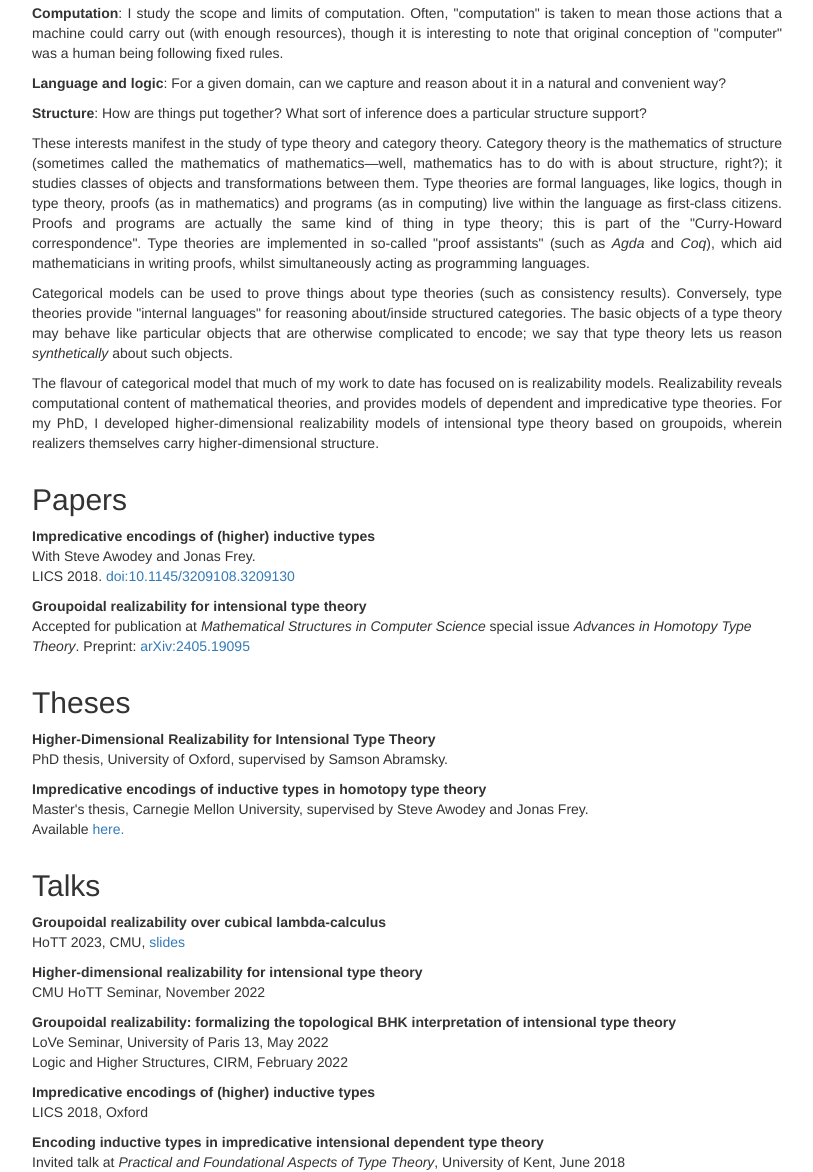
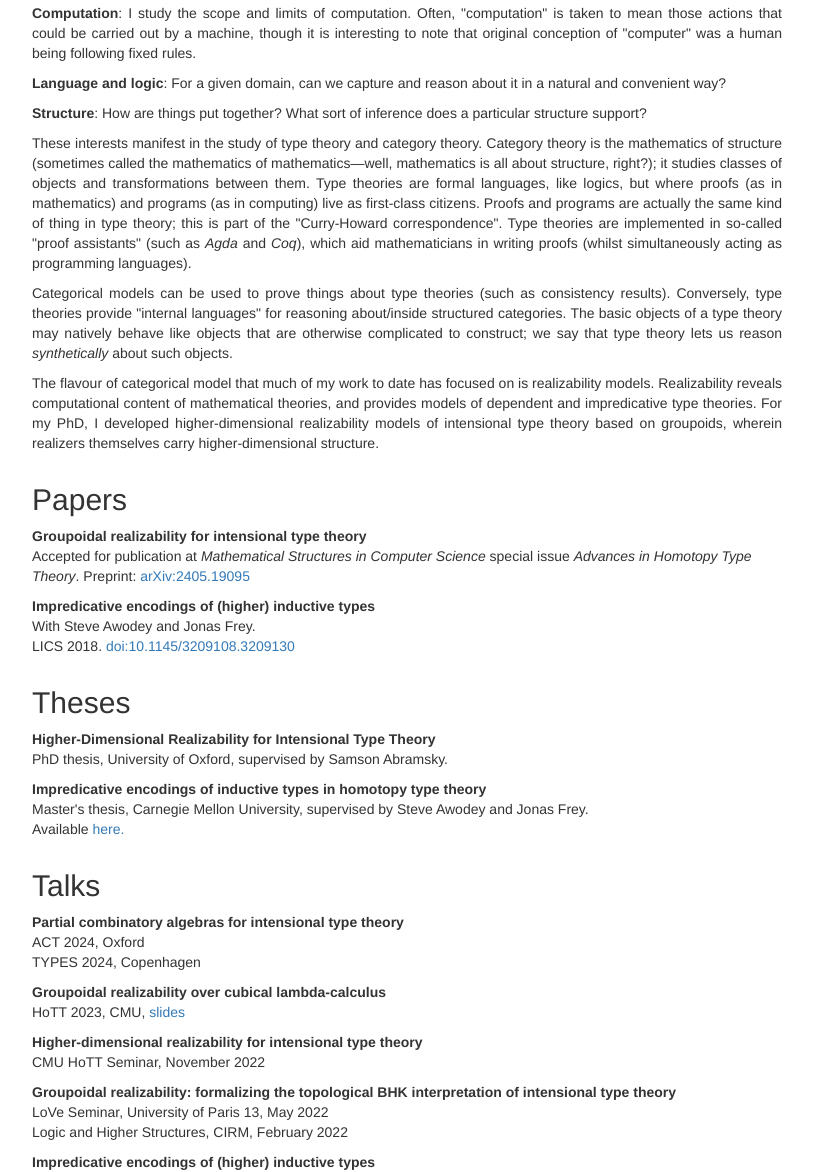
Before and after one commit to slspeight/slspeight.github.io, a plain HTML site: page index.html in a window 1280 px wide. Shown: the part 716-1888 px from the top of the page, without its empty margins (38-851 px from the left). Drawn offline with nearby package versions, Linux system fonts and the light colour scheme.

Commit message:
added talks and made corrections

```diff
--- a/index.html
+++ b/index.html
@@ -147,15 +147,15 @@
 
 <p><b>Keywords</b>: type theory, category theory, realizability, distributed systems</p>
 
-<p><b>Computation</b>: I study the scope and limits of computation. Often, "computation" is taken to mean those actions that a machine could carry out (with enough resources), though it is interesting to note that original conception of "computer" was a human being following fixed rules.</p>
+<p><b>Computation</b>: I study the scope and limits of computation. Often, "computation" is taken to mean those actions that could be carried out by a machine, though it is interesting to note that original conception of "computer" was a human being following fixed rules.</p>
 
 <p><b>Language and logic</b>: For a given domain, can we capture and reason about it in a natural and convenient way?</p>
 
 <p><b>Structure</b>: How are things put together? What sort of inference does a particular structure support?</p>
 
-<p>These interests manifest in the study of type theory and category theory. Category theory is the mathematics of structure (sometimes called the mathematics of mathematics—well, mathematics has to do with is about structure, right?); it studies classes of objects and transformations between them. Type theories are formal languages, like logics, though in type theory, proofs (as in mathematics) and programs (as in computing) live within the language as first-class citizens. Proofs and programs are actually the same kind of thing in type theory; this is part of the "Curry-Howard correspondence". Type theories are implemented in so-called "proof assistants" (such as <i>Agda</i> and <i>Coq</i>), which aid mathematicians in writing proofs, whilst simultaneously acting as programming languages.</p>
+<p>These interests manifest in the study of type theory and category theory. Category theory is the mathematics of structure (sometimes called the mathematics of mathematics—well, mathematics is all about structure, right?); it studies classes of objects and transformations between them. Type theories are formal languages, like logics, but where proofs (as in mathematics) and programs (as in computing) live as first-class citizens. Proofs and programs are actually the same kind of thing in type theory; this is part of the "Curry-Howard correspondence". Type theories are implemented in so-called "proof assistants" (such as <i>Agda</i> and <i>Coq</i>), which aid mathematicians in writing proofs (whilst simultaneously acting as programming languages).</p>
 
-      <p>Categorical models can be used to prove things about type theories (such as consistency results). Conversely, type theories provide "internal languages" for reasoning about/inside structured categories. The basic objects of a type theory may behave like particular objects that are otherwise complicated to encode; we say that type theory lets us reason <i>synthetically</i> about such objects.</p>
+      <p>Categorical models can be used to prove things about type theories (such as consistency results). Conversely, type theories provide "internal languages" for reasoning about/inside structured categories. The basic objects of a type theory may natively behave like objects that are otherwise complicated to construct; we say that type theory lets us reason <i>synthetically</i> about such objects.</p>
 
 <p>The flavour of categorical model that much of my work to date has focused on is realizability models. Realizability reveals computational content of mathematical theories, and provides models of dependent and impredicative type theories. For my PhD, I developed higher-dimensional realizability models of intensional type theory based on groupoids, wherein realizers themselves carry higher-dimensional structure.</p>
 
@@ -170,15 +170,15 @@
         <h2 id="papers">Papers</h2>
 
 <p>
+<b>Groupoidal realizability for intensional type theory</b><br>
+Accepted for publication at <i>Mathematical Structures in Computer Science</i> special issue <i>Advances in Homotopy Type Theory</i>.
+Preprint: <a href="https://arxiv.org/abs/2405.19095">arXiv:2405.19095</a>
+</p>
+
+<p>
 <b>Impredicative encodings of (higher) inductive types</b><br>
 With Steve Awodey and Jonas Frey.<br>
 LICS 2018. <a href="https://doi.org/10.1145/3209108.3209130">doi:10.1145/3209108.3209130</a>
-</p>
-
-<p>
-<b>Groupoidal realizability for intensional type theory</b><br>
-Accepted for publication at <i>Mathematical Structures in Computer Science</i> special issue <i>Advances in Homotopy Type Theory</i>.
-Preprint: <a href="https://arxiv.org/abs/2405.19095">arXiv:2405.19095</a>
 </p>
 
 <!--
@@ -217,6 +217,12 @@ Available <a href="https://github.com/slspeight/masters-thesis/tree/master">here
       <div class="col-md-10">
 
         <h2 id="talks">Talks</h2>
+
+<p>
+<b>Partial combinatory algebras for intensional type theory</b><br>
+ACT 2024, Oxford<br>
+TYPES 2024, Copenhagen
+</p>
 
 <p>
 <b>Groupoidal realizability over cubical lambda-calculus</b><br>
```
